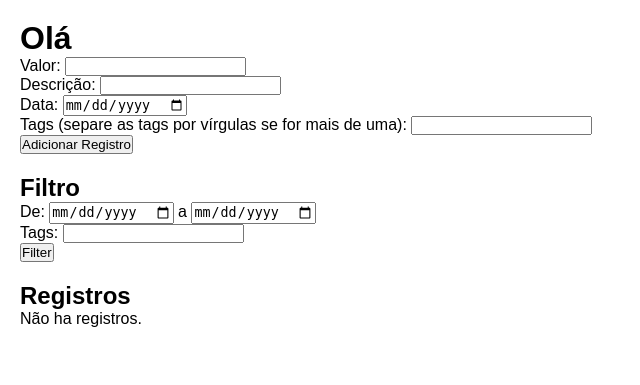
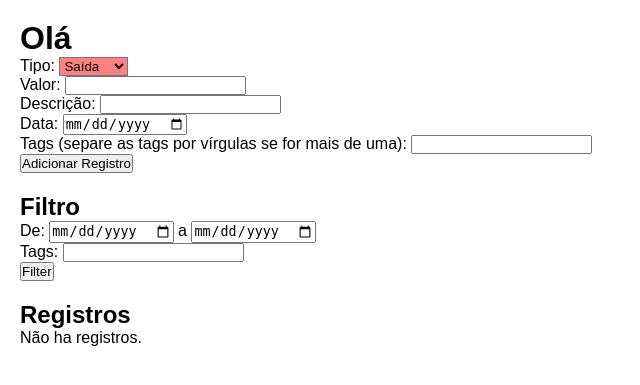
Before and after one commit to filiperochalopes/dolar-tag, a Flask app: template app/templates/index.html.j2 in a window 1280 px wide. Shown: the part 38-423 px from the top of the page, without its empty margins (0-640 px from the left). Run offline with Flask 3, Linux system fonts and the light colour scheme; the template is opened without the code that fills it, so the values that code supplies are empty.

Commit message:
feat: create in and out cash option

```diff
--- a/app/routes.py
+++ b/app/routes.py
@@ -77,7 +77,10 @@ def add_record():
     if not g.user:
         return redirect(url_for("routes.login"))
 
+    amount_type = request.form["type"]
     amount = request.form["amount"]
+    if amount_type == "saida":
+        amount = -float(amount)
     description = request.form["description"]
     date = datetime.date.fromisoformat(request.form["date"])
     tags = request.form["tags"].split(",")
@@ -107,7 +110,11 @@ def edit_record(id):
     record = Record.query.get_or_404(id)
 
     if request.method == "POST":
-        record.amount = request.form["amount"]
+        amount_type = request.form["type"]
+        amount = request.form["amount"]
+        if amount_type == "saida":
+            amount = -float(amount)
+        record.amount = amount
         record.description = request.form["description"]
         record.date = datetime.date.fromisoformat(request.form["date"])
         db.session.commit()
--- a/app/static/css/main.css
+++ b/app/static/css/main.css
@@ -1,3 +1,4 @@
+@charset "UTF-8";
 * {
   margin: 0;
   padding: 0;
@@ -25,4 +26,13 @@ main {
 
 form {
   margin-bottom: 20px;
+}
+form select#type {
+  background-color: #fff; /* Cor padrão */
+}
+form select#type.saida {
+  background-color: #ff8080;
+}
+form select#type.entrada {
+  background-color: #80ff80;
 }/*# sourceMappingURL=main.css.map */
--- a/app/static/css/main.scss
+++ b/app/static/css/main.scss
@@ -26,4 +26,16 @@ main {
 
 form {
     margin-bottom: 20px;
+
+    select#type {
+        background-color: #fff; /* Cor padrão */
+
+        &.saida {
+            background-color: #ff8080;
+        }
+
+        &.entrada {
+            background-color: #80ff80;
+        }
+    }
 }
--- /dev/null
+++ b/app/static/js/main.js
@@ -0,0 +1,8 @@
+document.getElementById('type').addEventListener('change', function () {
+  const selectElement = this;
+  selectElement.className = ''; // Remove classes antigas
+  selectElement.classList.add(selectElement.value); // Adiciona classe correspondente ao valor
+});
+
+// Adiciona classe correta ao elementos select com base no valor padrão
+document.getElementById('type').classList.add(document.getElementById('type').value);
--- a/app/templates/base.html.j2
+++ b/app/templates/base.html.j2
@@ -21,6 +21,7 @@
     <main>
         {% block content %}{% endblock %}
     </main>
+    <script src="{{ url_for('static', filename='js/main.js') }}"></script>
 </body>
 
 </html>
--- a/app/templates/index.html.j2
+++ b/app/templates/index.html.j2
@@ -3,6 +3,11 @@
 {% block content %}
 <h1>Olá {{ g.user.username }}</h1>
 <form action="{{ url_for('routes.add_record') }}" method="post">
+    Tipo:
+    <select name="type" id="type">
+        <option value="entrada">Entrada</option>
+        <option value="saida" selected>Saída</option>
+    </select><br>
     Valor: <input type="number" name="amount" step="0.01"><br>
     Descrição: <input type="text" name="description"><br>
     Data: <input type="date" name="date"><br>
@@ -18,14 +23,14 @@
 <h2>Registros</h2>
 {% if sum %}
 <strong>Soma: R$ {{ "%.2f"|format(sum) }}</strong>
-<br/><br/>
+<br /><br />
 {% endif %}
 {% if records|length <= 0 %} <p>Não ha registros.</p>
     {% endif %}
     {% if records|length > 0 %}
     <ul>
         {% for record in records %}
-        <li>{{ record.date.strftime('%d/%m/%Y') }} - {{ record.description }} - {{ record.amount }} - {% for tag in
+        <li>{{ record.date.strftime('%d/%m/%Y') }} - {{ record.description }} - R$ {{ record.amount }} - {% for tag in
             record.tags %}
             <span style="background-color: {{ tag.color_hex }}">{{ tag.name }}</span>
             {% endfor %}
--- a/docker-compose.yml
+++ b/docker-compose.yml
@@ -7,3 +7,4 @@ services:
       - .:/app
     environment:
       - FLASK_ENV=development
+    restart: unless-stopped
```
Also changed, not shown: app/templates/edit_record.html.j2 (+6 -1 lines), 1 other file.
